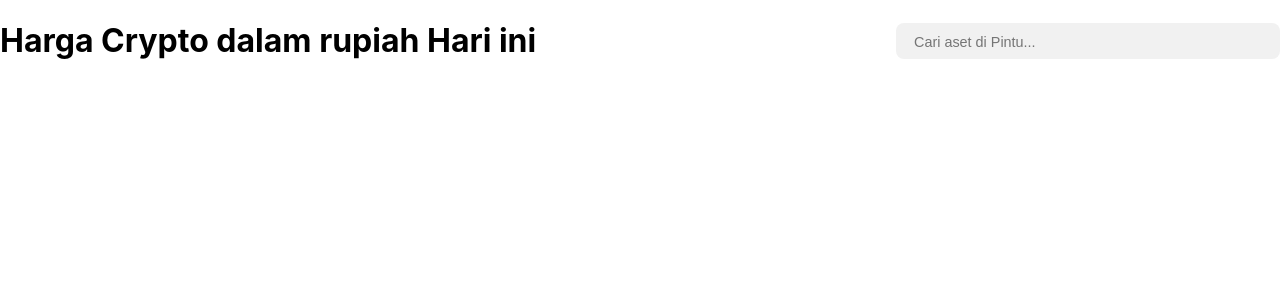
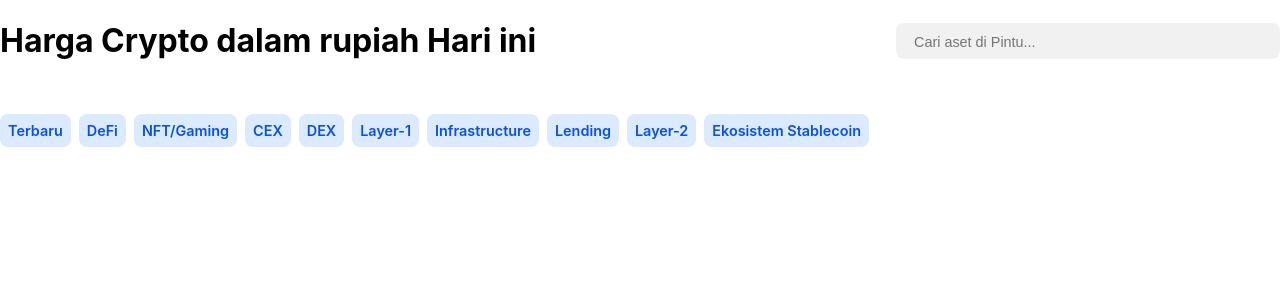
Before and after one commit to mustafamilyas/Market-Tracker-Web, a Next.js app: page / in a window 1280 px wide. Shown: the top 300 px of the page. Built offline with nearby package versions, Linux system fonts and the light colour scheme.

Commit message:
feat: add CryptoCategory section

```diff
--- /dev/null
+++ b/components/CryptoCategories.module.css
@@ -0,0 +1,8 @@
+.container {
+  width: 100%;
+  max-width: 100%;
+  overflow: auto;
+  display: flex;
+  flex-direction: row;
+  gap: .5rem;
+}
--- /dev/null
+++ b/components/CryptoCategories.tsx
@@ -0,0 +1,46 @@
+import React from 'react'
+import styles from './CryptoCategories.module.css';
+import { CryptoCategoryItem } from './CryptoCategoryItem';
+
+const CRYPTO_CATEGORIES = [
+  {
+    category: 'Terbaru'
+  },
+  {
+    category: 'DeFi'
+  },
+  {
+    category: 'NFT/Gaming'
+  },
+  {
+    category: 'CEX'
+  },
+  {
+    category: 'DEX'
+  },
+  {
+    category: 'Layer-1'
+  },
+  {
+    category: 'Infrastructure'
+  },
+  {
+    category: 'Lending'
+  },
+  {
+    category: 'Layer-2'
+  },
+  {
+    category: 'Ekosistem Stablecoin'
+  },
+]
+
+export const CryptoCategories = () => {
+  return (
+    <div className={styles.container}>
+      {
+        CRYPTO_CATEGORIES.map((item) => (<CryptoCategoryItem category={item.category} key={item.category} />))
+      }
+    </div>
+  )
+}
--- /dev/null
+++ b/components/CryptoCategoryItem.module.css
@@ -0,0 +1,15 @@
+.container {
+  background-color: rgb(219,234,254);
+  color: rgb(10,80,226);
+  font-weight: 600;
+  padding: .5rem;
+  border-radius: .5rem;
+  cursor: not-allowed;
+  transition: all .2s;
+  font-size: .9rem;
+  flex-shrink: 0;
+}
+
+.container:hover {
+  filter: brightness(.7);
+}
--- /dev/null
+++ b/components/CryptoCategoryItem.tsx
@@ -0,0 +1,12 @@
+import React, {FC} from 'react'
+import styles from './CryptoCategoryItem.module.css'
+
+interface Props {
+  category: string;
+}
+
+export const CryptoCategoryItem: FC<Props> = ({category}) => {
+  return (
+    <div className={styles.container}>{category}</div>
+  )
+}
--- a/pages/index.tsx
+++ b/pages/index.tsx
@@ -1,5 +1,6 @@
 import Head from 'next/head'
 import Image from 'next/image'
+import { CryptoCategories } from '../components/CryptoCategories'
 import { SearchInput } from '../components/SearchInput'
 import styles from '../styles/Home.module.css'
 
@@ -17,6 +18,7 @@ export default function Home() {
           <h1 className={styles.title}>Harga Crypto dalam rupiah Hari ini</h1>
           <SearchInput />
         </header>
+        <CryptoCategories/>
       </main>
     </div>
   )
```
